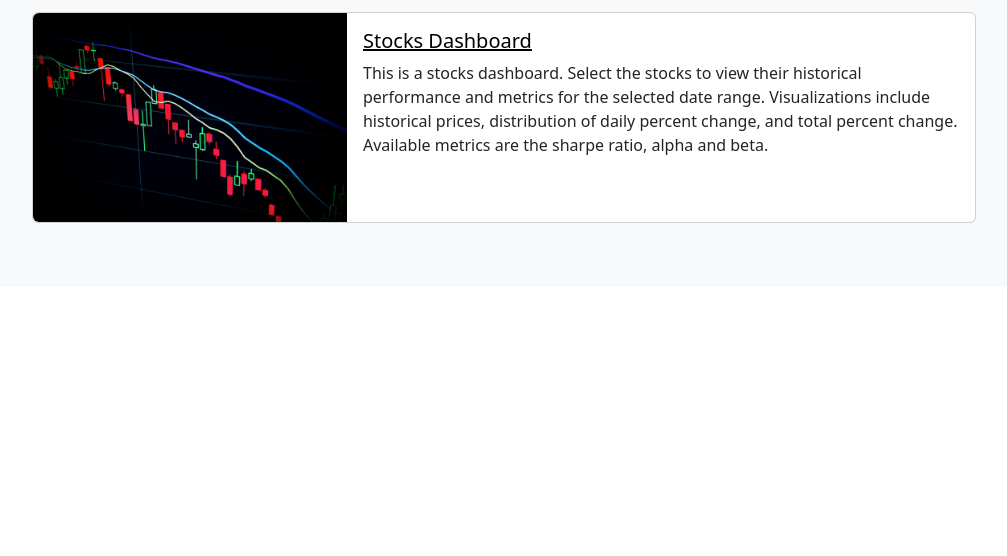
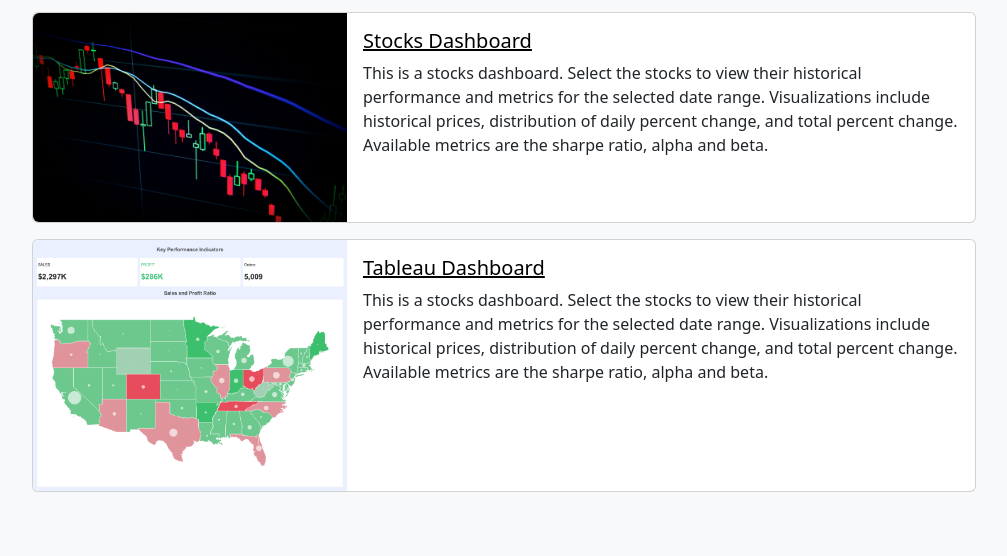
Before and after one commit to pot8osince98/myproject, a Flask app: page /projects/ in a window 1280 px wide. Shown: the part 774-1330 px from the top of the page, without its empty margins (136-1143 px from the left). Before the commit the page ends 997 px from the top, so only its background shows below. Run offline with Flask 2, Linux system fonts and the light colour scheme; some libraries are stand-ins or nearby versions.

Commit message:
addded Tableau dashboard

```diff
--- a/myportfolio/projects/views.py
+++ b/myportfolio/projects/views.py
@@ -74,3 +74,7 @@
 
     return render_template('stocks_dash.html',plot=plot,form=form,hist=hist,bar=bar,ratios=ratios,
                            mc_sim=mc_sim,opt_weights=opt_weights)
+
+@projects.route('/tableau_dashboard',methods=['GET','POST'])
+def tableau_dashboard():
+    return render_template('tableau_dashboard.html')
--- a/myportfolio/templates/projects.html
+++ b/myportfolio/templates/projects.html
@@ -66,6 +66,21 @@
             </div>
           </div>
         </div>
+        <div class="card mb-3 mx-3">
+          <div class="row g-0">
+            <div class="col-md-4">
+              <img src="{{url_for('static',filename='tableau_dashboard/Dashboard1.png')}}" class="img-fluid rounded-start">
+            </div>
+            <div class="col-md-8">
+              <div class="card-body">
+                <h5 class="card-title">
+                    <a href="{{url_for('projects.tableau_dashboard')}}" class="text-black">Tableau Dashboard</a>
+                </h5>
+                <p class="card-text">This is a stocks dashboard. Select the stocks to view their historical performance and metrics for the selected date range. Visualizations include historical prices, distribution of daily percent change, and total percent change. Available metrics are the sharpe ratio, alpha and beta.</p>
+              </div>
+            </div>
+          </div>
+        </div>
     </div>
 </div>
 {% endblock %}
```
Also changed, not shown: myportfolio/templates/tableau_dashboard.html (added, +43 -0 lines), myportfolio/static/tableau_dashboard/Dashboard1.png (added), 3 other files.
